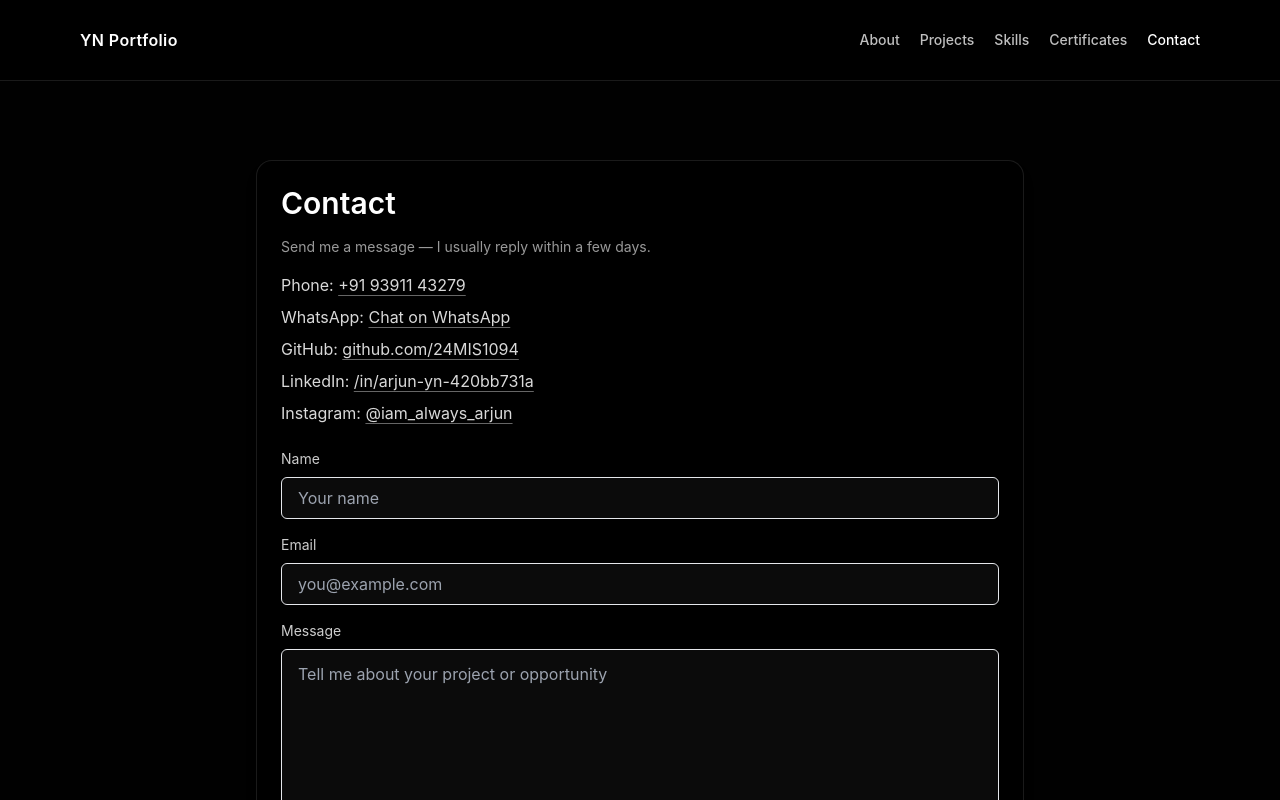
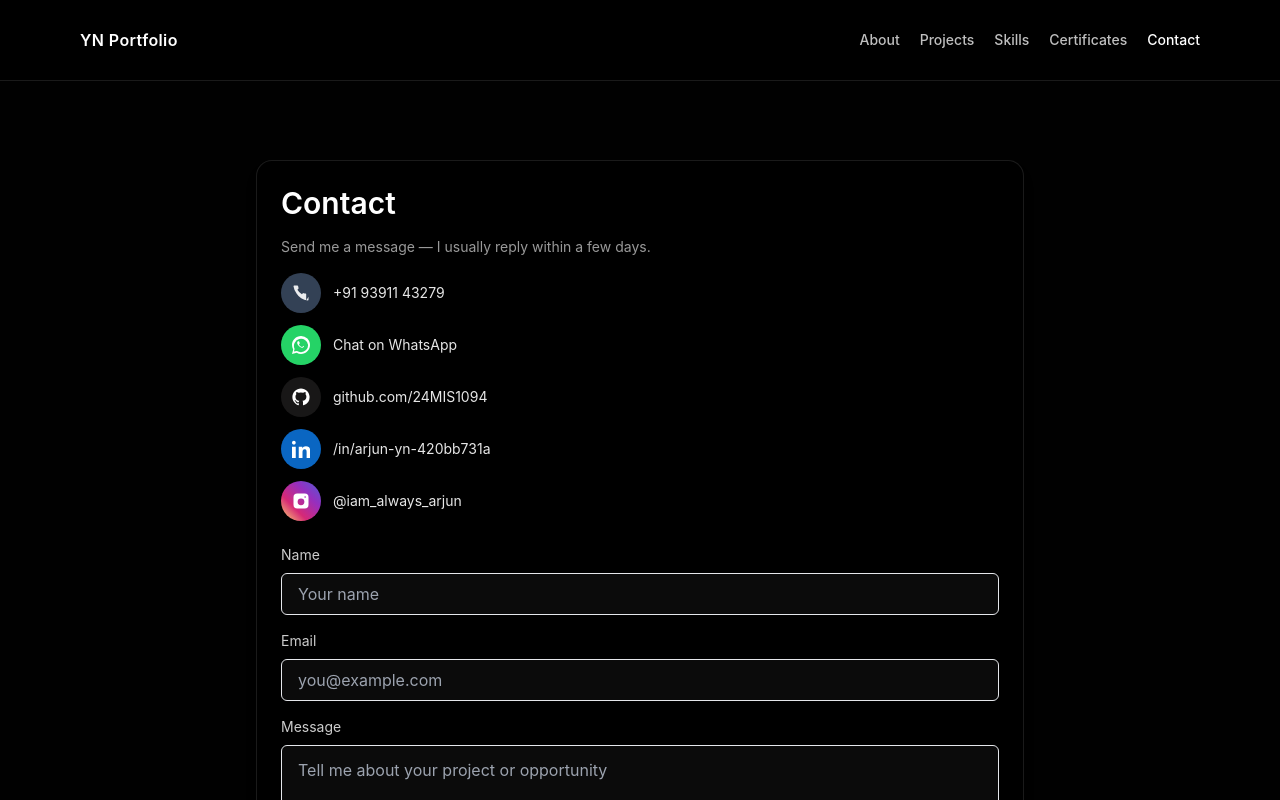
Before and after one commit to 24MIS1094/portfolio, a React (Vite) app: page /contact in a window 1280 px wide. Shown: the top 800 px of the page. Built offline with nearby package versions, Linux system fonts and the light colour scheme.

Commit message:
Add brand icons and colors to Contact links

```diff
--- a/src/pages/Contact.tsx
+++ b/src/pages/Contact.tsx
@@ -66,36 +66,58 @@ const Contact: React.FC = () => {
         <p className="text-sm text-white/60 mb-4">Send me a message — I usually reply within a few days.</p>
 
         <div className="mb-6 space-y-2 text-white/85">
-          <p>
-            Phone:{' '}
-            <a className="underline decoration-white/40 underline-offset-4 hover:text-white" href="tel:+919391143279">
-              +91 93911 43279
+          <div className="mb-6 flex flex-col gap-3">
+            {/* Phone */}
+            <a href="tel:+919391143279" className="flex items-center gap-3 text-white/90 hover:text-white">
+              <span className="flex h-10 w-10 items-center justify-center rounded-full bg-slate-700">
+                <svg width="18" height="18" viewBox="0 0 24 24" fill="none" xmlns="http://www.w3.org/2000/svg">
+                  <path d="M22 16.92V21a1 1 0 0 1-1.09 1 19 19 0 0 1-8.63-3.07 19 19 0 0 1-6-6A19 19 0 0 1 2 3.09 1 1 0 0 1 3 2h4.09a1 1 0 0 1 1 .75c.12.64.33 1.58.62 2.69a1 1 0 0 1-.24 1l-1.27 1.27a16 16 0 0 0 6 6l1.27-1.27a1 1 0 0 1 1-.24c1.11.29 2.05.5 2.69.62a1 1 0 0 1 .75 1V22z" fill="currentColor" />
+                </svg>
+              </span>
+              <span className="text-sm">+91 93911 43279</span>
             </a>
-          </p>
-          <p>
-            WhatsApp:{' '}
-            <a className="underline decoration-white/40 underline-offset-4 hover:text-white" href="https://wa.me/919391143279" target="_blank" rel="noreferrer">
-              Chat on WhatsApp
+
+            {/* WhatsApp */}
+            <a href="https://wa.me/919391143279" target="_blank" rel="noreferrer" className="flex items-center gap-3 text-white/90 hover:text-white">
+              <span className="flex h-10 w-10 items-center justify-center rounded-full" style={{ background: '#25D366' }}>
+                <svg width="18" height="18" viewBox="0 0 24 24" fill="none" xmlns="http://www.w3.org/2000/svg">
+                  <path d="M20.52 3.48A11.94 11.94 0 0 0 12 0C5.37 0 .01 5.36.01 12c0 2.11.55 4.16 1.6 5.95L0 24l6.3-1.65A11.94 11.94 0 0 0 12 24c6.63 0 12-5.37 12-12 0-3.2-1.25-6.18-3.48-8.52zM12 21.5c-1.9 0-3.77-.5-5.38-1.44l-.38-.22-3.73.98.99-3.63-.24-.37A9.5 9.5 0 1 1 21.5 12 9.49 9.49 0 0 1 12 21.5z" fill="#fff"/>
+                  <path d="M17.1 14.3c-.3-.1-1.7-.8-1.9-.9-.2-.1-.4-.1-.6.1-0.2.2-.8.9-1 1.1-.2.2-.3.3-.6.1-0.3-.2-1.1-.4-2.1-1.3-.8-.7-1.3-1.6-1.5-1.9-.2-.3 0-.5.1-.6.1-.1.3-.3.5-.6.2-.2.2-.4.3-.6.1-.2 0-.4 0-.6-.1-.2-.6-1.3-.8-1.8-.2-.5-.4-.4-.6-.4-.2 0-.4 0-.6 0-.2 0-.5.1-.7.3-.2.2-.7.7-.7 1.7 0 1.1.8 2.4.9 2.6.1.2 1.5 2.4 3.6 3.4 2.4 1.2 2.4.8 2.9.7.4-.1 1.3-.6 1.5-1.2.2-.6.2-1.1.1-1.2-.1-.1-.3-.2-.6-.3z" fill="#fff"/>
+                </svg>
+              </span>
+              <span className="text-sm">Chat on WhatsApp</span>
             </a>
-          </p>
-          <p>
-            GitHub:{' '}
-            <a className="underline decoration-white/40 underline-offset-4 hover:text-white" href="https://github.com/24MIS1094" target="_blank" rel="noreferrer">
-              github.com/24MIS1094
+
+            {/* GitHub */}
+            <a href="https://github.com/24MIS1094" target="_blank" rel="noreferrer" className="flex items-center gap-3 text-white/90 hover:text-white">
+              <span className="flex h-10 w-10 items-center justify-center rounded-full" style={{ background: '#181717' }}>
+                <svg width="18" height="18" viewBox="0 0 24 24" fill="none" xmlns="http://www.w3.org/2000/svg">
+                  <path d="M12 .5C5.65.5.5 5.65.5 12c0 5.1 3.29 9.42 7.86 10.95.58.11.79-.25.79-.56 0-.28-.01-1.02-.02-2-3.2.7-3.88-1.55-3.88-1.55-.52-1.32-1.27-1.67-1.27-1.67-1.04-.71.08-.7.08-.7 1.15.08 1.76 1.18 1.76 1.18 1.02 1.75 2.68 1.25 3.33.96.1-.75.4-1.25.72-1.54-2.56-.29-5.26-1.28-5.26-5.68 0-1.26.45-2.29 1.18-3.1-.12-.29-.51-1.46.11-3.03 0 0 .96-.31 3.14 1.18a10.9 10.9 0 0 1 5.72 0c2.18-1.49 3.14-1.18 3.14-1.18.62 1.57.23 2.74.11 3.03.74.81 1.18 1.84 1.18 3.1 0 4.41-2.7 5.39-5.28 5.67.41.36.77 1.07.77 2.16 0 1.56-.01 2.82-.01 3.2 0 .31.21.68.8.56A11.5 11.5 0 0 0 23.5 12C23.5 5.65 18.35.5 12 .5z" fill="#fff"/>
+                </svg>
+              </span>
+              <span className="text-sm">github.com/24MIS1094</span>
             </a>
-          </p>
-          <p>
-            LinkedIn:{' '}
-            <a className="underline decoration-white/40 underline-offset-4 hover:text-white" href="https://www.linkedin.com/in/arjun-yn-420bb731a" target="_blank" rel="noreferrer">
-              /in/arjun-yn-420bb731a
+
+            {/* LinkedIn */}
+            <a href="https://www.linkedin.com/in/arjun-yn-420bb731a" target="_blank" rel="noreferrer" className="flex items-center gap-3 text-white/90 hover:text-white">
+              <span className="flex h-10 w-10 items-center justify-center rounded-full" style={{ background: '#0A66C2' }}>
+                <svg width="18" height="18" viewBox="0 0 24 24" fill="none" xmlns="http://www.w3.org/2000/svg">
+                  <path d="M4.98 3.5C4.98 4.88 3.87 6 2.5 6S0 4.88 0 3.5 1.11 1 2.5 1 4.98 2.12 4.98 3.5zM0 8.98h5V24H0V8.98zM8.98 8.98h4.78v2.05h.07c.66-1.25 2.28-2.56 4.7-2.56 5.03 0 5.96 3.31 5.96 7.61V24h-5v-7.63c0-1.82-.03-4.17-2.55-4.17-2.56 0-2.95 2-2.95 4.05V24h-5V8.98z" fill="#fff"/>
+                </svg>
+              </span>
+              <span className="text-sm">/in/arjun-yn-420bb731a</span>
             </a>
-          </p>
-          <p>
-            Instagram:{' '}
-            <a className="underline decoration-white/40 underline-offset-4 hover:text-white" href="https://www.instagram.com/iam_always_arjun" target="_blank" rel="noreferrer">
-              @iam_always_arjun
+
+            {/* Instagram */}
+            <a href="https://www.instagram.com/iam_always_arjun" target="_blank" rel="noreferrer" className="flex items-center gap-3 text-white/90 hover:text-white">
+              <span className="flex h-10 w-10 items-center justify-center rounded-full" style={{ background: 'linear-gradient(45deg,#feda75,#d62976,#962fbf,#4f5bd5)' }}>
+                <svg width="18" height="18" viewBox="0 0 24 24" fill="none" xmlns="http://www.w3.org/2000/svg">
+                  <path d="M7 2h10a5 5 0 0 1 5 5v10a5 5 0 0 1-5 5H7a5 5 0 0 1-5-5V7a5 5 0 0 1 5-5zm5 6.5A4.5 4.5 0 1 0 16.5 13 4.5 4.5 0 0 0 12 8.5zm5.5-2.9a1.1 1.1 0 1 0 1.1 1.1 1.1 1.1 0 0 0-1.1-1.1z" fill="#fff"/>
+                </svg>
+              </span>
+              <span className="text-sm">@iam_always_arjun</span>
             </a>
-          </p>
+          </div>
         </div>
 
         <form onSubmit={handleSubmit} className="space-y-4">
```
